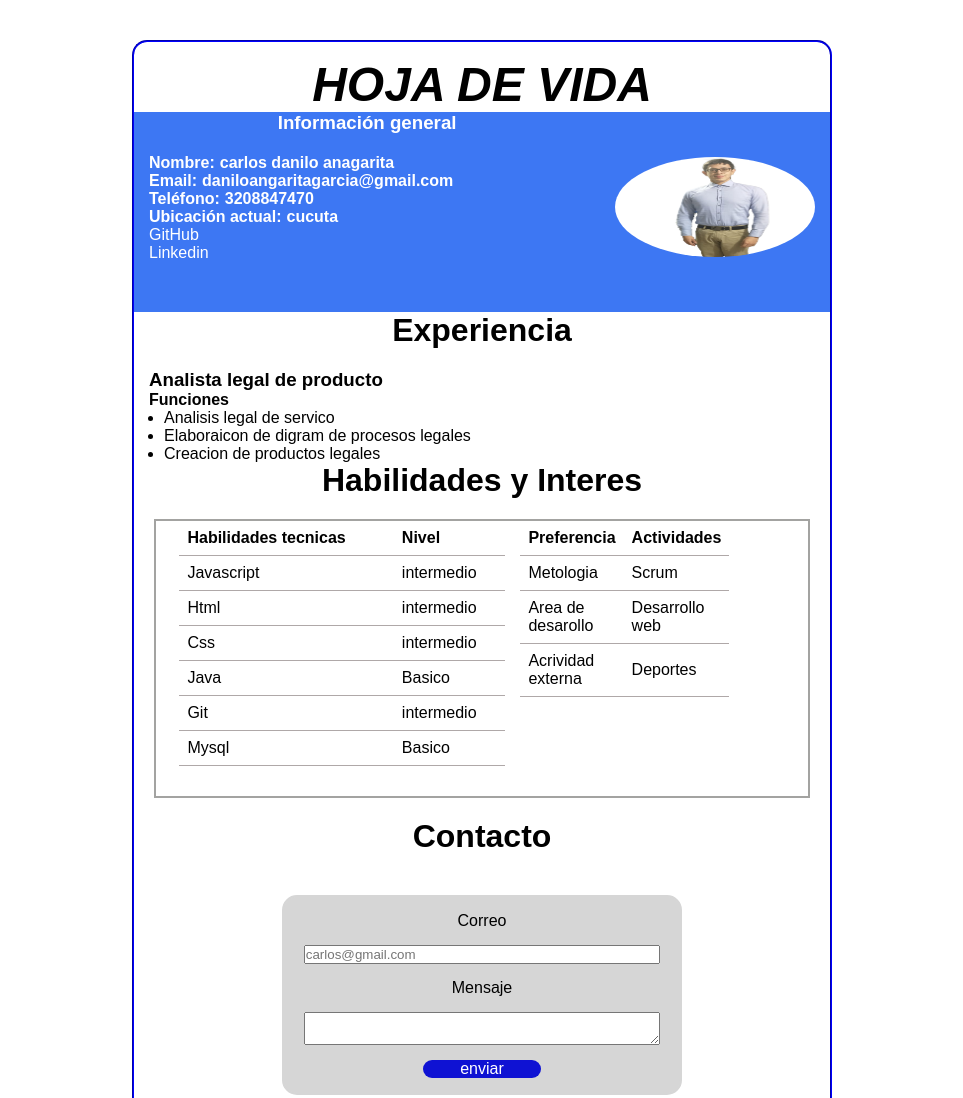
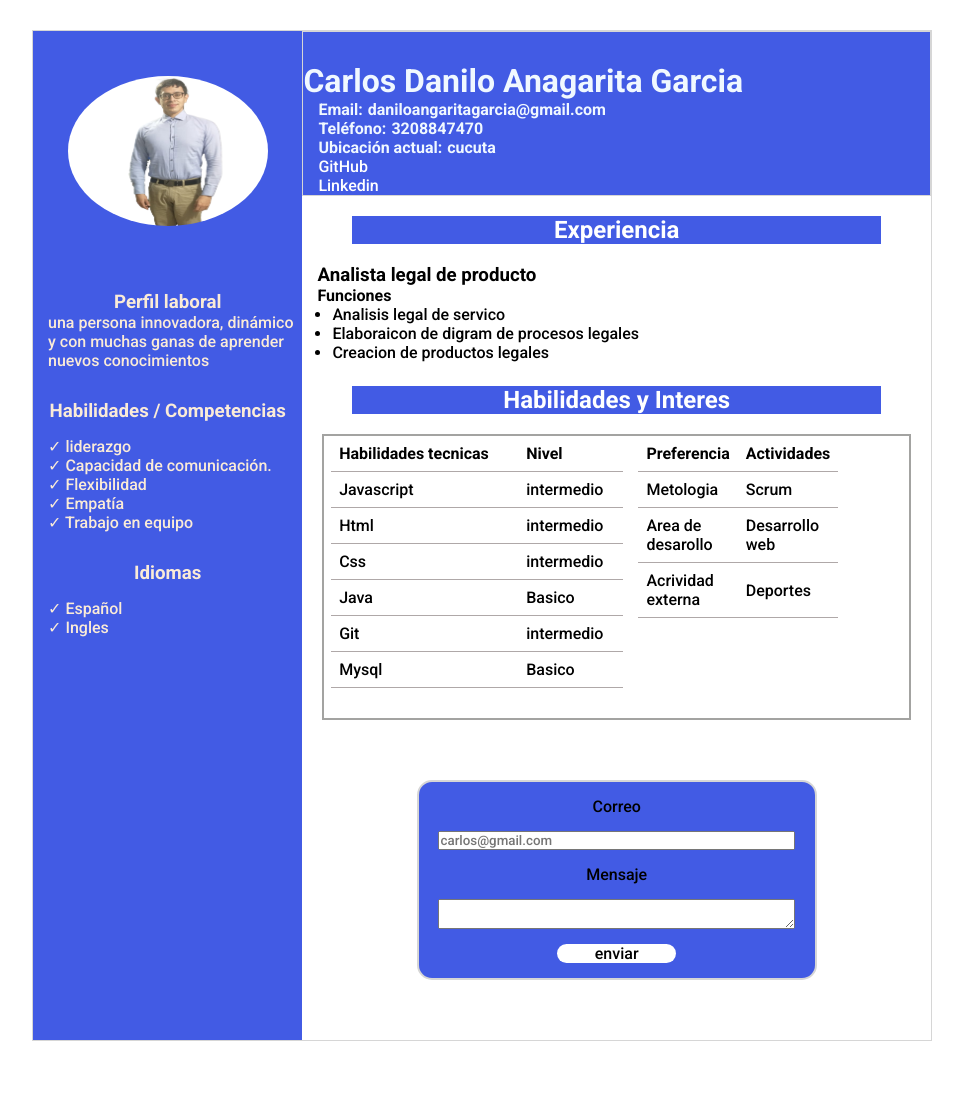
Before and after one commit to carlos060798/APPCAFETERIA, a plain HTML site: page hojadevida.html in a window 1280 px wide. Shown: the top 1098 px of the page, without its empty margins (158-1121 px from the left). After the commit the page ends 1071 px from the top, so only its background shows below. Drawn offline with Linux system fonts and the light colour scheme.

Commit message:
version 2

```diff
--- a/hojadevida.css
+++ b/hojadevida.css
@@ -2,47 +2,86 @@
  margin: 0;
  padding: 0;
  box-sizing: border-box;
- font-family: Arial, Helvetica, sans-serif;
+ font-family: 'Roboto', sans-serif;
 }
-h2{
+h1{
 text-align: center;
 font-weight: 800;
 font-size: 2rem;
 }
 main{
+    margin: 30px;
+ display: flex;
+ justify-content: center;
+}
+
+.container{
+ border: solid 1px  rgb(214, 214, 214);
+ width: 900px;
+ height: auto;
+ display: flex;
+}
+.hoja{
+ width: 100%;
+ height: 100%;
+ display: flex;
+}
+.Infoperosnal{
+    background:  rgb(66, 91, 228);
+    height: 100%;
+    width: 30%;
     display: flex;
-    justify-content: center;
+    flex-direction: column;
+    align-items: center;
+    color: antiquewhite;
+
 }
-.container{
-width: 700px;
-margin: 40px;
-border: 2px groove blue;
-border-radius: 15px;
+.general{
 
-height: auto;
+ height: 100%;
+ width: 70%;
 }
-.titulo{
-    margin-top: 15px;
-    font-size: 3rem;
-    font-weight: 700;
-    font-style: italic;
- text-align: center;
+
+.img_personal{
+    width: 200px;
+    height: 150px;
+    margin: 15px;
+    align-items: center;
+
+
+}
+
+.img_personal img{
+    margin-top: 30px;
+    width: 100%;
+    border-radius: 50%;
+    height:100%;
+    background-position: center;
+
+
+}
+.Perfil{
+ margin-top: 50px;
+}
+.Perfil h3{
+text-align: center;
+margin-top: 30px;
+}
+
+.Perfil ul {
+list-style: none;
+margin-top: 15px;
+padding-left: 15px;
+}
+.info_personal{
+background-color: rgb(66, 91, 228);
+color: aliceblue;
+height: 200;
+padding-top: 30px;
+border: 1px solid rgb(214, 214, 214);
 }
 .subtitulo{
-
- text-align: center;
- padding-bottom: 20px;
-}
-.uno{
-    height: 200px;
-    display: flex;
-    background-color: rgb(61, 119, 243);
-    color: white;
-}
-
-.info_personal{
-    width: 70%;
-
+ font-size: 2rem;
 }
 .info_personal h4,p{
     padding-left:15px;
@@ -54,27 +93,23 @@ height: auto;
  }
  p a:hover{
   color: blue;
+
+ }
+
+ .item{
+    margin-top: 20px;
+    margin-left: 50px;
+    margin-right: 50px;
+    text-align: center;
+    background: rgb(66, 91, 228);
+    color: white;
+    font-weight: 800
  }
  spam{
   padding-left: 5px;
  }
-.img_personal{
-    width: 30%;
-    height: 100px;
-    margin: 15px;
 
-
-}
-
-.img_personal img{
-    margin-top: 30px;
-    width: 100%;
-    border-radius: 50%;
-    height:100%;
-
-
-}
-.experiencia{
+ .experiencia{
     height: 150px;
 
 }
@@ -109,8 +144,7 @@ height: auto;
   }
 
 
-.habilidades  tr:hover {background-color: rgb(49, 19, 219);
-color: white;}
+
 .interes{
     margin-left: 15px;
 
@@ -127,6 +161,7 @@ color: white;}
     border-bottom: 1px solid #afa8a8;
   }
   .interes  tr:hover {background-color: rgb(49, 19, 219);}
+
 
 .contacto{
 
@@ -145,7 +180,7 @@ height: 200px;
 display: flex;
 flex-direction: column;
 align-items: center;
-background-color: rgb(214, 214, 214);
+background-color: rgb(66, 91, 228);
 }
 label{
 margin-top: 15px;
@@ -165,9 +200,9 @@ button{
     width: 30%;
     height: 40px;
     border:none;
-    background-color: rgb(15, 18, 211);
+    background-color: white;
     border-radius: 16px;
-    color:white;
+    color:black;
     font-size: 1rem;
 
 
--- a/hojadevida.html
+++ b/hojadevida.html
@@ -5,18 +5,46 @@
     <meta charset="UTF-8">
     <meta http-equiv="X-UA-Compatible" content="IE=edge">
     <meta name="viewport" content="width=device-width, initial-scale=1.0">
+    <link rel="preconnect" href="https://fonts.googleapis.com">
+<link rel="preconnect" href="https://fonts.gstatic.com" crossorigin>
+<link href="https://fonts.googleapis.com/css2?family=Roboto:wght@300;500;700&display=swap" rel="stylesheet">
     <link rel="stylesheet" href="hojadevida.css">
-    <title>Document</title>
+
+    <title>Hoja de vida</title>
 </head>
 
 <body>
     <main>
+
         <div class="container">
-            <h1 class="titulo">HOJA DE VIDA</h1>
-            <section class="uno">
+            <section class="hoja">
+                <article class="Infoperosnal">
+                    <figure class="img_personal">
+                        <img src="My Post.png" alt="">
+                    </figure>
+                    <div class="Perfil">
+                        <h3> Perfil laboral</h3>
+
+                        <p>una persona innovadora, dinámico y con muchas ganas de aprender nuevos conocimientos</p>
+                        <h3>Habilidades / Competencias</h3>
+                        <ul>
+                            <li>✓ liderazgo</li>
+                            <li>✓ Capacidad de comunicación.</li>
+                            <li>✓ Flexibilidad</li>
+                            <li>✓ Empatía</li>
+                            <li>✓ Trabajo en equipo</li>
+                        </ul>
+                        <h3>Idiomas</h3>
+                        <ul>
+                            <li>✓ Español </li>
+                            <li>✓ Ingles</li>
+                        </ul>
+
+                    </div>
+                </article>
+                <articule class="general">
                     <div class="info_personal">
-                    <h3 class="subtitulo">Información general</h3>
-                    <h4>Nombre:<spam>carlos danilo anagarita</spam>
+                        <h3 class="subtitulo"> Carlos Danilo Anagarita Garcia</h3>
                         </h4>
                         <h4>Email:<spam>daniloangaritagarcia@gmail.com</spam>
                         </h4>
@@ -25,16 +53,13 @@
                         <h4>Ubicación actual:<spam>cucuta</spam>
                         </h4>
                         <p><a href="https://github.com/carlos060798">GitHub<a></p>
-                    <p><a href="https://www.linkedin.com/in/carlos-danilo-angarita-garc%C3%ADa-bbabb21b7/">Linkedin</a></p>
+                        <p><a
+                                href="https://www.linkedin.com/in/carlos-danilo-angarita-garc%C3%ADa-bbabb21b7/">Linkedin</a>
+                        </p>
 
                     </div>
-                <figure class="img_personal">
-                    <img src="My Post.png" alt="">
-                </figure>
-            </section>
-
                     <section class="experiencia">
-                <h2>Experiencia</h2>
+                        <h2 class="item">Experiencia</h2>
                         <div class="expert">
                             <h3>Analista legal de producto</h3>
                             <h4>Funciones</h4>
@@ -46,7 +71,7 @@
                             </ul>
                         </div>
                     </section>
-            <h2>Habilidades y Interes</h2>
+                    <h2 class="item">Habilidades y Interes</h2>
                     <section class="habilidades">
                         <table>
 
@@ -109,7 +134,6 @@
 
                         </section>
                     </section>
-            <h2>Contacto</h2>
                     <section class="contacto">
                         <form class="form">
                             <label for="emai">Correo</label>
@@ -120,6 +144,9 @@
                             <button>enviar</button>
                         </form>
                     </section>
+                </articule>
+
+            </section>
         </div>
     </main>
 </body>
```
Also changed, not shown: 1 other file. Lines whose indentation alone changed are shown as unchanged.
